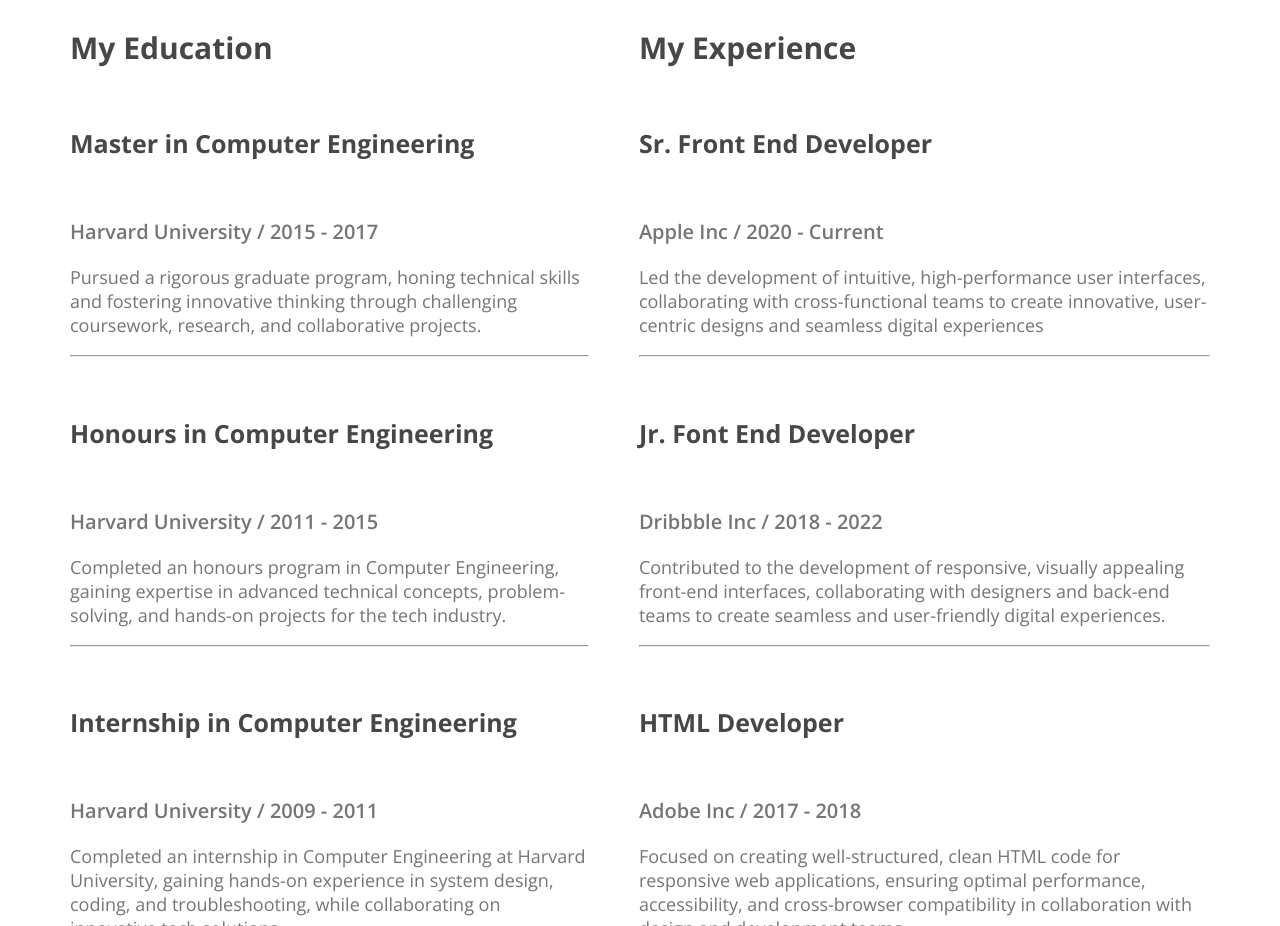
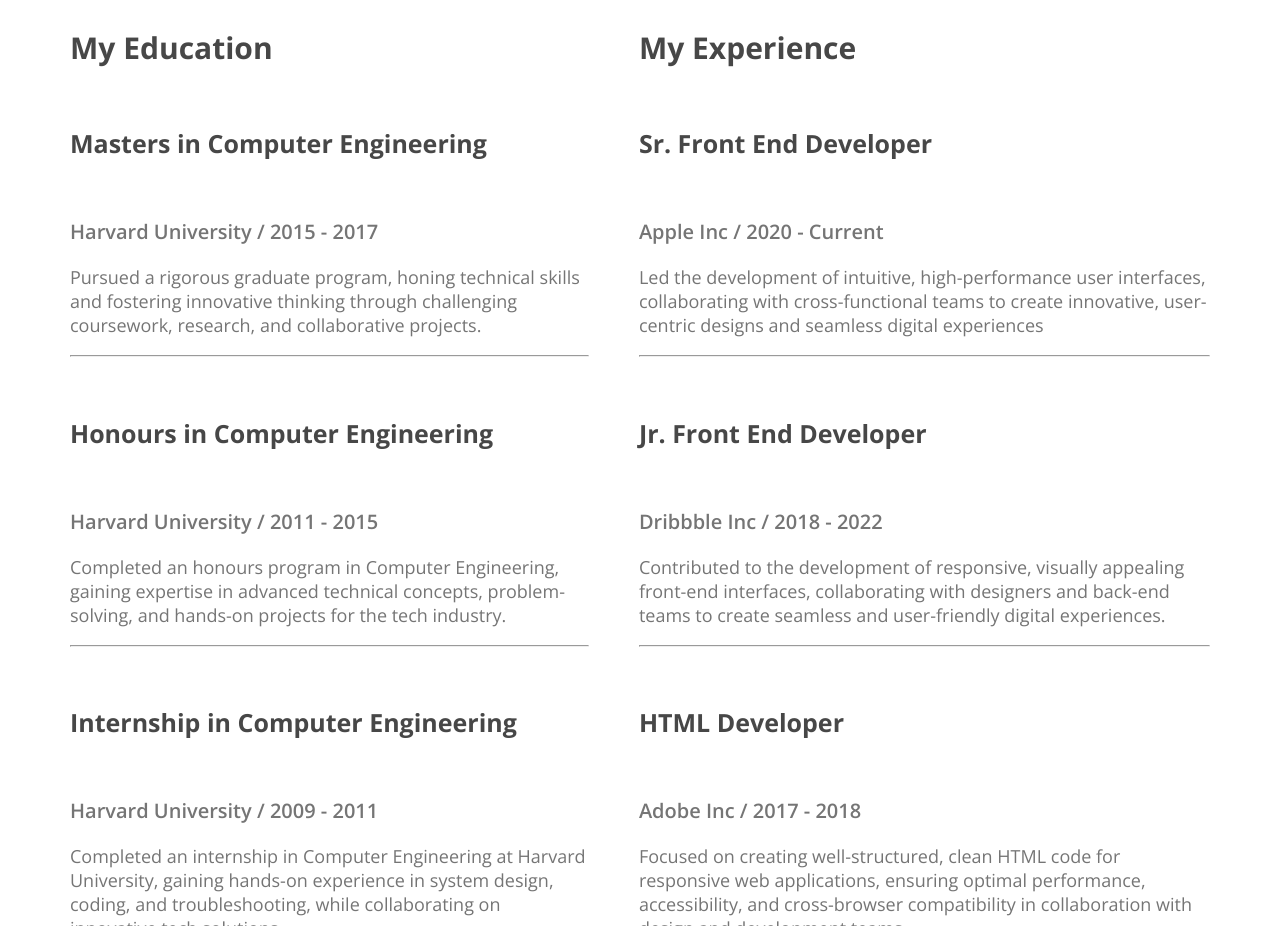
Before and after one commit to alamin-shanto/portfolio-project1, a plain HTML site: page index.html in a window 1280 px wide. Shown: the part 2600-3526 px from the top of the page. Drawn offline with nearby package versions, Linux system fonts and the light colour scheme.

Commit message:
revision the spalling mistakes

```diff
--- a/index.html
+++ b/index.html
@@ -160,7 +160,7 @@
           <div class="section3-content1">
             <h5 class="content1-title dark2">My Education</h5>
             <h6 class="content1-content1 title25 dark2">
-              Master in Computer Engineering
+              Masters in Computer Engineering
             </h6>
             <p class="info semibold20 dark3">
               Harvard University / 2015 - 2017
@@ -213,7 +213,7 @@
               <hr />
 
               <h6 class="content1-content2 title25 dark2">
-                Jr. Font End Developer
+                Jr. Front End Developer
               </h6>
               <p class="info semibold20 dark3">Dribbble Inc / 2018 - 2022</p>
               <p class="description normal18 dark3">
```
